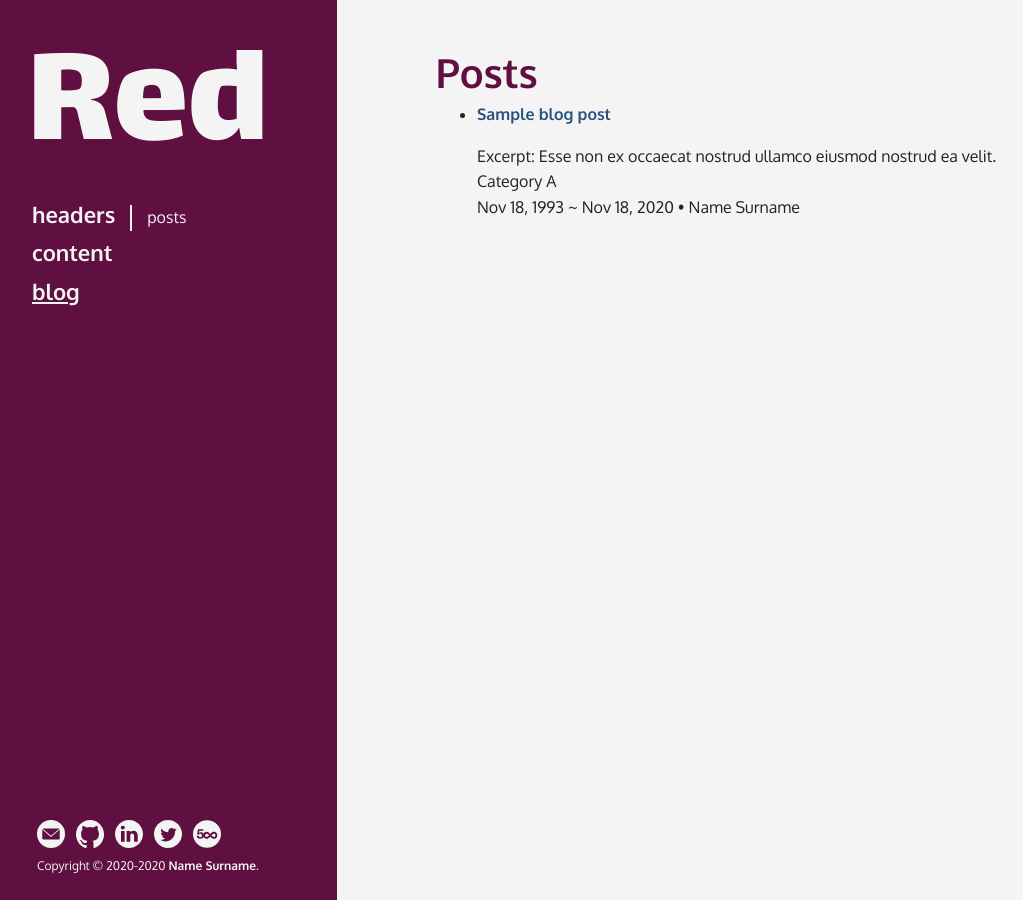
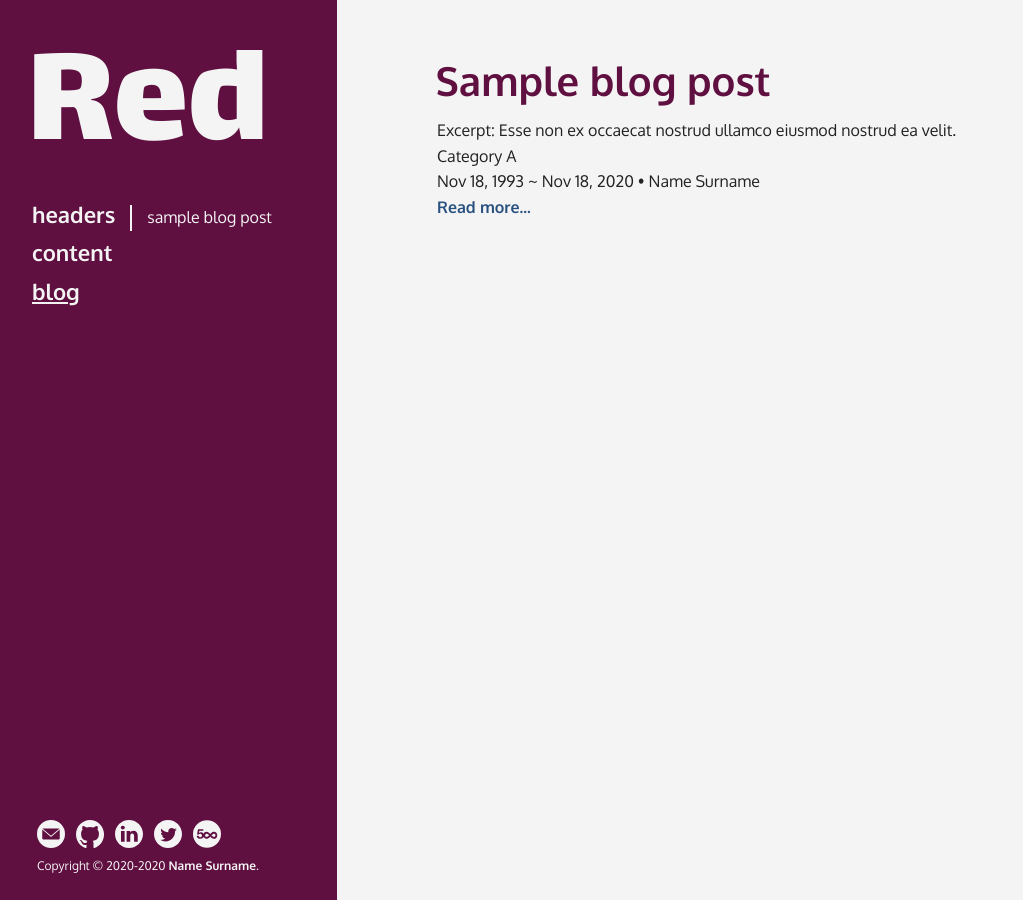
Before and after one commit to rafalkaron/r-jekyll-theme, a Jekyll site: the page built from blog.md, in a window 1280 px wide. Shown: the whole page, without its empty margins (13-1036 px from the left). Built offline with Jekyll 4.4.1, drawn with Linux system fonts in a browser that asks for light colours; some web fonts are replaced.

Commit message:
styling blog posts

```diff
--- /dev/null
+++ b/_includes/blog/go_back_to_blog.html
@@ -0,0 +1,3 @@
+<div class="go-back">
+    <a href="/blog.html" class="post-link">Go back to blog...</a>
+</div>
--- a/_includes/blog/posts_list.html
+++ b/_includes/blog/posts_list.html
@@ -1,10 +1,10 @@
 {%- assign date_format = site.date_format | default:"%b %-d, %Y" -%}
 
-<ul id="post-links">
+<ul id="post-list">
     {%- for post in site.posts %}
-    <li><a href="{{ post.url }}" class="post-link {{post.title}} | slugify }}"> {{post.title}}</a>
+    <li><a href="{{ post.url }}" class="post-link"><h1 id="{{post.title | slugify }}">{{post.title}}</h1> </a>
+
         <div class="post-meta">
-
             {%- if post.excerpt -%}
             <div class="post-excerpt">{{post.excerpt}}</div>
             {%- endif -%}
@@ -23,13 +23,14 @@
             {%- endif -%}
 
             {%- if post.author -%}<span> • </span>
-            {% for author in post.author %}
-            <span itemprop="author" itemscope itemtype="http://schema.org/Person"><span class="p-author h-card" itemprop="name">{{ author }}</span></span>
-            {%- if forloop.last == false %},
+            <span class="p-author h-card" itemprop="name">{{ post.author }}</span>
             {% endif -%}
-            {% endfor %}
-            {%- endif -%}
         </div>
+
+        <div class="read-more">
+            <a href="{{ post.url }}" class="post-link">Read more...</a>
+        </div>
+
     </li>
     {%- endfor %}
 </ul>
--- a/_sass/r.scss
+++ b/_sass/r.scss
@@ -15,7 +15,8 @@ html {
 @media only print {
     @import "r/layout/print";
 }
-@import "r/layout/columns";
+@import "r/layout/columns",
+"r/layout/blog";
 
 // Styling
 @import "r/styling/animations",
--- /dev/null
+++ b/_sass/r/layout/blog.scss
@@ -0,0 +1,11 @@
+ul#post-list {
+    list-style: none;
+    padding: 0;
+    margin: 0;
+
+    a.post-link,
+    a.post-link:hover,
+    a.post-link:active {
+        text-decoration-color: $primary-color;
+    }
+}
--- a/blog.md
+++ b/blog.md
@@ -5,6 +5,4 @@ navtitle: Blog
 order: "4"
 ---
 
-# Posts
-
 {% include blog/posts_list.html %}
```
Also changed, not shown: _drafts/2020-12-30-draft-post.md (+3 -1 lines), _includes/blog/share_this_post.html (added, +14 -0 lines), _posts/1993-11-18-sample-blog-post.md (+3 -1 lines).
